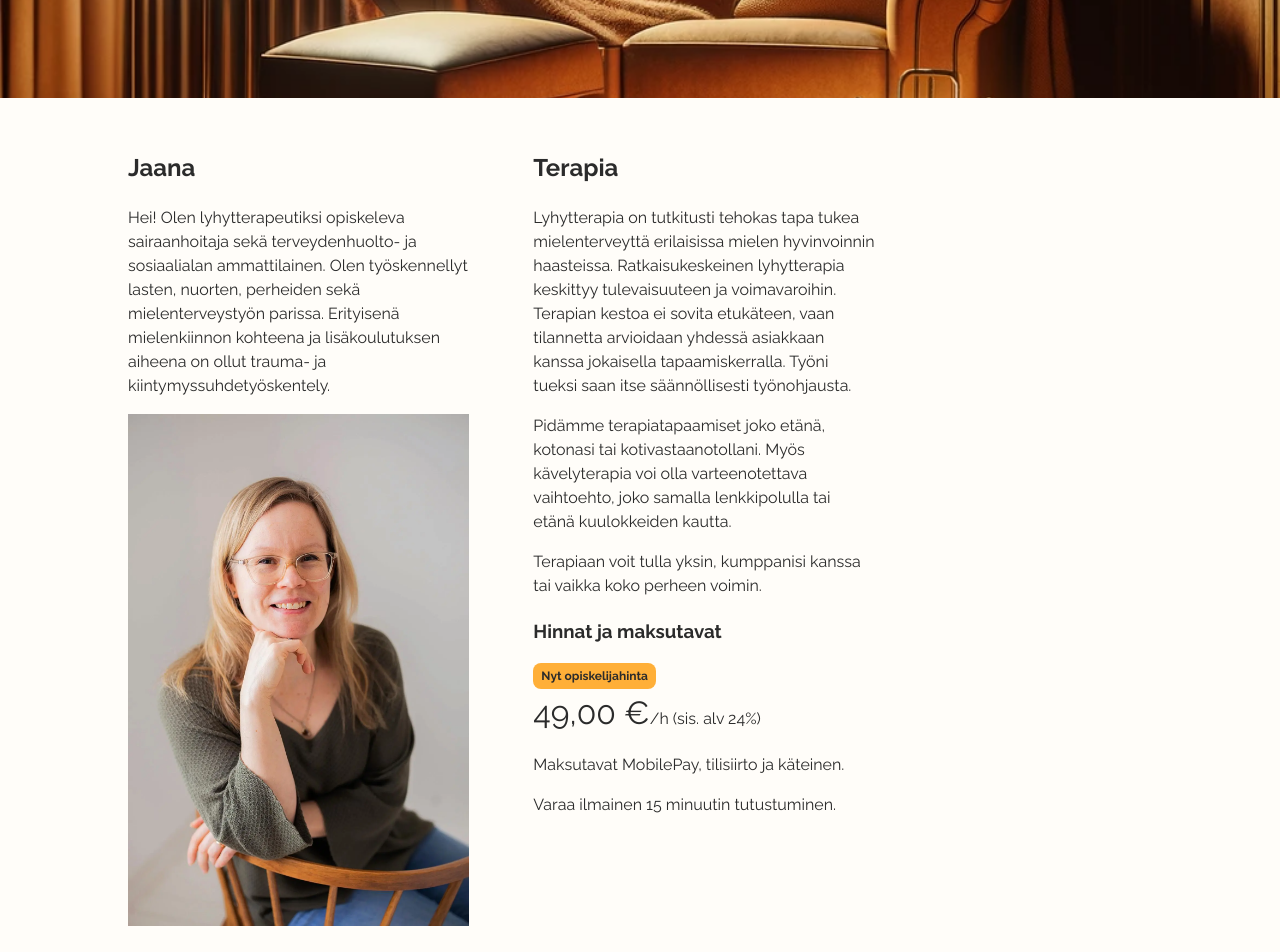
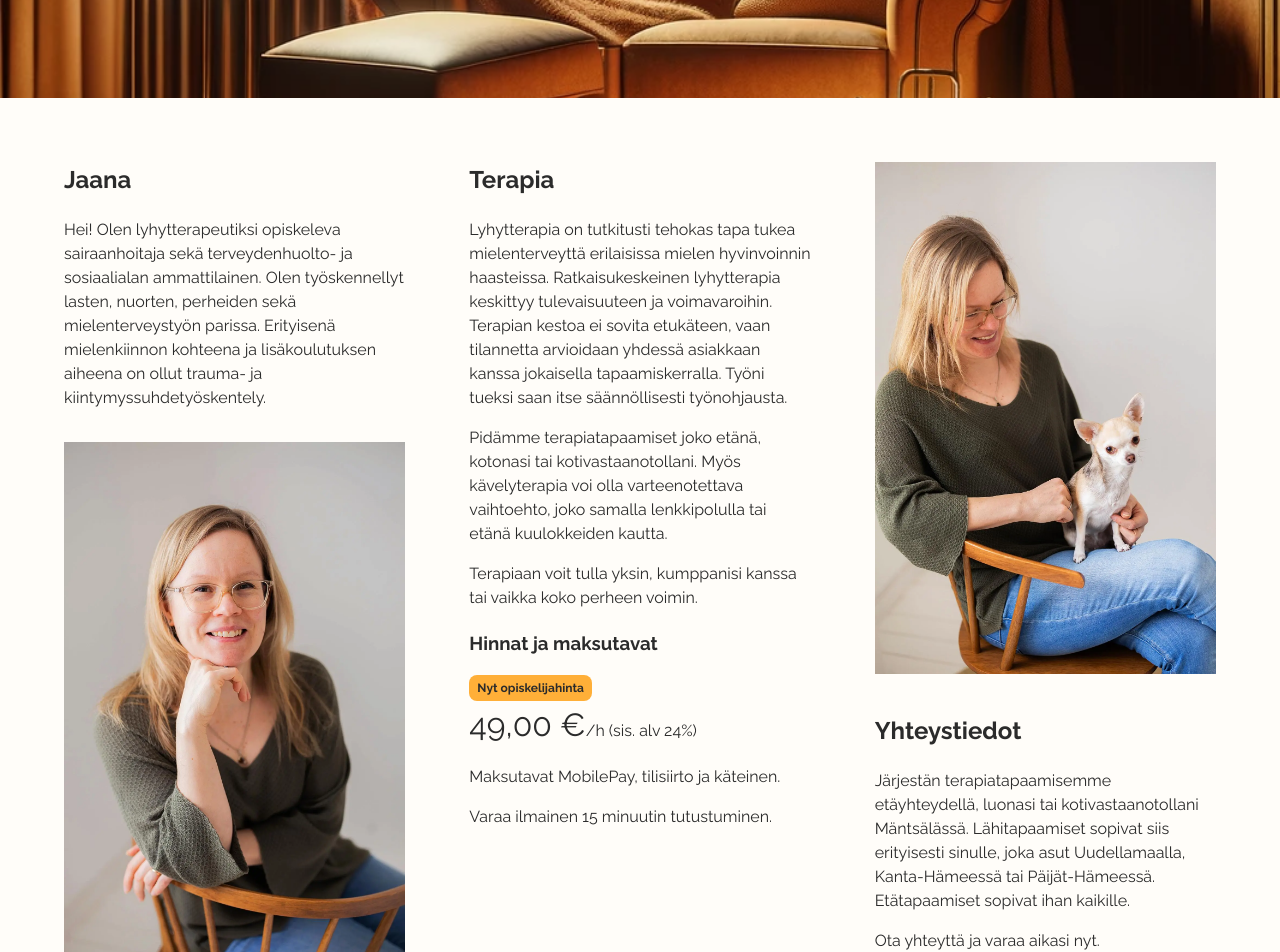
Before and after one commit to mikkotenni/jaanatenni, a React (Vite) app: page / in a window 1280 px wide. Shown: the part 480-1432 px from the top of the page. Built offline with nearby package versions, Linux system fonts and the light colour scheme; a web font is replaced by a local one.

Commit message:
feat: pictures and layout

```diff
--- a/src/App.jsx
+++ b/src/App.jsx
@@ -8,6 +8,9 @@ import Prices from "./components/Prices";
 import TherapyConcept from "./components/TherapyConcept";
 import styled from "@emotion/styled";
 import Jaana from "./assets/jaana.webp";
+import JaanaJaTinka from "./assets/jaanajatinka.webp";
+import ContactInformation from "./components/ContactInformation";
+import Picture from "./components/Picture";
 
 const { fontColor, backgroundColor } = colors;
 const { md, xl } = breakpoints;
@@ -26,12 +29,16 @@ const globalStyles = css`
     margin: 0;
   }
 `;
+const Container = styled.div`
+  max-width: 1800px;
+  margin: 0 auto;
+`;
 const GridContainer = styled.div`
   margin-left: 1.5rem;
   margin-right: 1.5rem;
   display: grid;
   grid-template-columns: 1fr;
-  grid-gap: 1rem;
+  gap: 1rem;
 
   img {
     width: 100%;
@@ -41,14 +48,22 @@ const GridContainer = styled.div`
   @media (min-width: ${md}) {
     margin: 2rem 4rem 4rem;
     grid-template-columns: 1fr 1fr;
-    grid-gap: 4rem;
+    gap: 4rem;
   }
   @media (min-width: ${xl}) {
     grid-template-columns: 1fr 1fr 1fr;
-    max-width: 1800px;
-    position: relative;
-    left: 50%;
-    transform: translateX(-50%);
+  }
+`;
+const JaanaJaTinkaSmXl = styled.div`
+  @media (min-width: ${md}) and (max-width: ${xl}) {
+    display: none;
+  }
+`;
+const JaanaJaTinkaMdLg = styled.div`
+  display: none;
+
+  @media (min-width: ${md}) and (max-width: ${xl}) {
+    display: block;
   }
 `;
 
@@ -58,16 +73,27 @@ function App() {
       <Global styles={globalStyles} />
       <Header />
       <Hero />
+      <Container>
         <GridContainer>
           <div>
             <SelfIntroduction />
-          <img src={Jaana} alt="Jaana" />
+            <Picture imageSrc={Jaana} altText="Jaana" />
           </div>
           <div>
             <TherapyConcept />
             <Prices />
           </div>
+          <div>
+            <JaanaJaTinkaSmXl>
+              <Picture imageSrc={JaanaJaTinka} altText="Jaana ja Tinka" />
+            </JaanaJaTinkaSmXl>
+            <ContactInformation />
+          </div>
+          <JaanaJaTinkaMdLg>
+            <Picture imageSrc={JaanaJaTinka} altText="Jaana ja Tinka" />
+          </JaanaJaTinkaMdLg>
         </GridContainer>
+      </Container>
       <Footer />
     </>
   );
--- a/src/components/Footer.jsx
+++ b/src/components/Footer.jsx
@@ -4,12 +4,18 @@ import Mailto from "./reachOutLinks/Mailto";
 import Tel from "./reachOutLinks/Tel";
 import WhatsApp from "./reachOutLinks/WhatsApp";
 
-const { lg } = breakpoints;
+const { md, lg } = breakpoints;
 
 const Container = styled.footer`
+  margin-top: 3rem;
+  margin-bottom: 3rem;
+
+  @media (min-width: ${md}) {
+    margin-top: 9rem;
+  }
+`;
+const FlexContainer = styled.div`
   text-align: center;
-  margin-top: 6rem;
-  margin-bottom: 3rem;
   display: flex;
   justify-content: center;
   flex-direction: column;
@@ -27,9 +33,23 @@ const Container = styled.footer`
   }
 `;
 
+const Map = styled.iframe`
+  border: 0;
+  width: 100%;
+  height: 450px;
+`;
+
 export default function Footer() {
   return (
     <Container>
+      <Map
+        title="Mäntsälä, Uusimaa, Suomi"
+        src="https://www.google.com/maps/embed?pb=!1m18!1m12!1m3!1d501591.59360423865!2d24.96302366957163!3d60.58804274264917!2m3!1f0!2f0!3f0!3m2!1i1024!2i768!4f13.1!3m3!1m2!1s0x468e1d69304af2ff%3A0xbb4e0caf13971981!2zTcOkbnRzw6Rsw6Q!5e0!3m2!1sfi!2sfi!4v1711601089112!5m2!1sfi!2sfi"
+        allowFullScreen=""
+        loading="lazy"
+        referrerPolicy="no-referrer-when-downgrade"
+      ></Map>
+      <FlexContainer>
         <p>Jaana Tenni</p>
         <p>
           <WhatsApp />
@@ -40,6 +60,7 @@ export default function Footer() {
         <p>
           <Mailto />
         </p>
+      </FlexContainer>
     </Container>
   );
 }
--- /dev/null
+++ b/src/components/Picture.jsx
@@ -0,0 +1,28 @@
+import styled from "@emotion/styled";
+import PropTypes from "prop-types";
+
+const Container = styled.figure`
+  margin: 0;
+  margin-top: 2rem;
+`;
+
+/**
+ * Renders an image element with the given source path and alternative text.
+ * @param {Object} props
+ * @param {string} props.imageSrc - The source path of the image.
+ * @param {string} props.altText - The alternative text of the image.
+ * @returns {JSX.Element}
+ */
+export default function Picture(props) {
+  const { imageSrc, altText } = props;
+  return (
+    <Container>
+      <img src={imageSrc} alt={altText} />
+    </Container>
+  );
+}
+
+Picture.propTypes = {
+  imageSrc: PropTypes.string.isRequired,
+  altText: PropTypes.string.isRequired,
+};
--- a/src/components/SelfIntroduction.jsx
+++ b/src/components/SelfIntroduction.jsx
@@ -1,6 +1,16 @@
+import styled from "@emotion/styled";
+
+const Container = styled.section`
+  margin-top: 2rem;
+
+  & > h2:first-of-type {
+    margin-top: 0;
+  }
+`;
+
 export default function SelfIntroduction() {
   return (
-    <section id="jaana">
+    <Container id="jaana">
       <h2>Jaana</h2>
       <p>
         Hei! Olen lyhytterapeutiksi opiskeleva sairaanhoitaja sekä
@@ -9,6 +19,6 @@ export default function SelfIntroduction() {
         mielenkiinnon kohteena ja lisäkoulutuksen aiheena on ollut trauma- ja
         kiintymyssuhdetyöskentely.
       </p>
-    </section>
+    </Container>
   );
 }
--- a/src/components/TherapyConcept.jsx
+++ b/src/components/TherapyConcept.jsx
@@ -1,6 +1,16 @@
+import styled from "@emotion/styled";
+
+const Container = styled.section`
+  margin-top: 2rem;
+
+  & > h2:first-of-type {
+    margin-top: 0;
+  }
+`;
+
 export default function TherapyConcept() {
   return (
-    <section id="terapia">
+    <Container id="terapia">
       <h2>Terapia</h2>
       <p>
         Lyhytterapia on tutkitusti tehokas tapa tukea mielenterveyttä
@@ -19,6 +29,6 @@ export default function TherapyConcept() {
         Terapiaan voit tulla yksin, kumppanisi kanssa tai vaikka koko perheen
         voimin.
       </p>
-    </section>
+    </Container>
   );
 }
```
Lines whose indentation alone changed are shown as unchanged.
